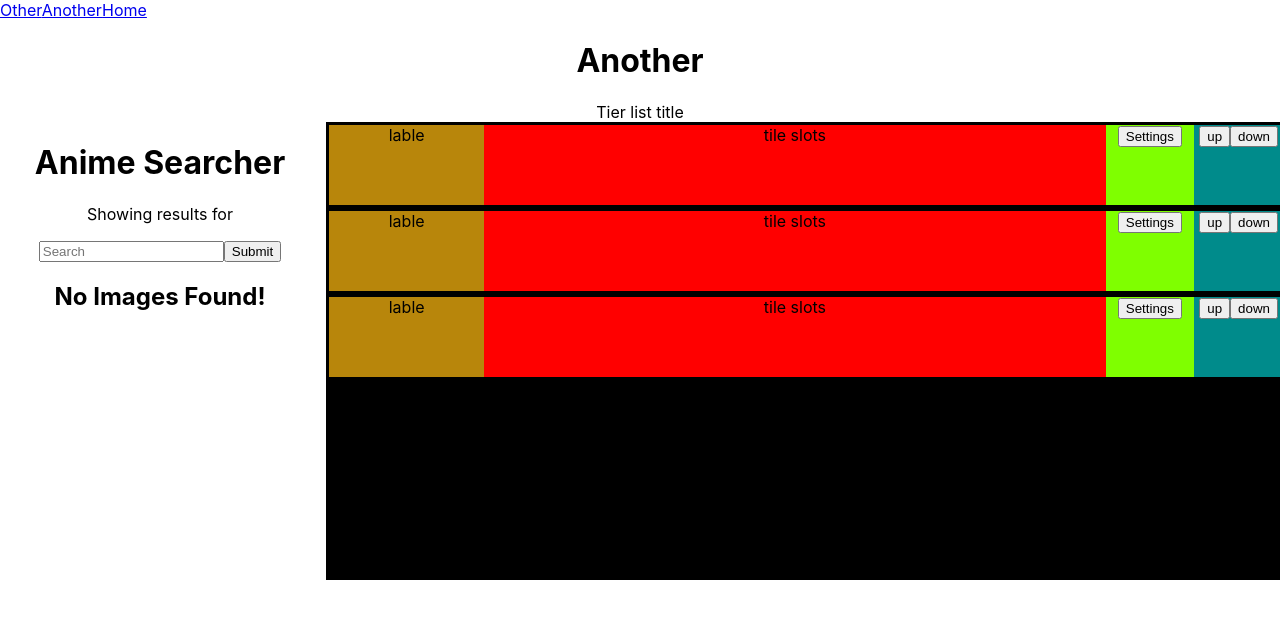
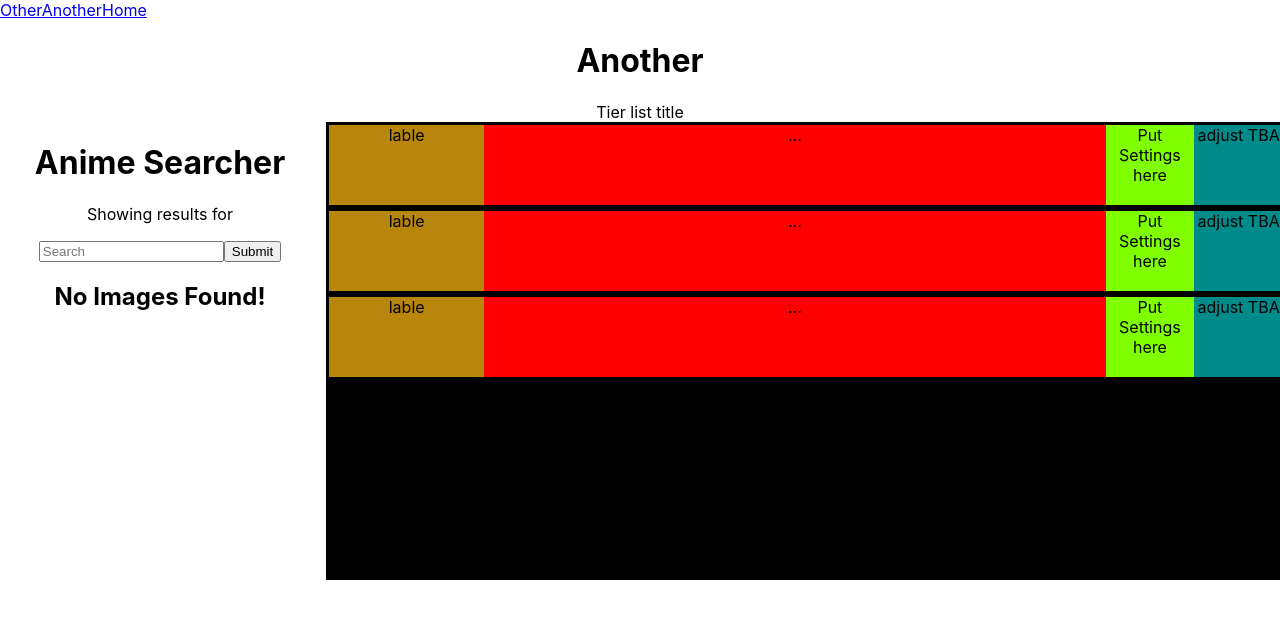
Before and after one commit to buggydev1/better-tier-front, a React (Create React App) app: page /#/another in a window 1280 px wide. Shown: the top 618 px of the page. Built offline with nearby package versions, Linux system fonts and the light colour scheme.

Commit message:
MVP, can't get dragging between list working

```diff
--- a/src/Components/Other/Other.js
+++ b/src/Components/Other/Other.js
@@ -4,7 +4,7 @@ import SearchResults from "../SearchResults/SearchResults"
 import SearchAnime from "../SearchAnime/SearchAnime";
 import React, { useState } from 'react';
 import SearchHeader from "../SearchResults/SearchHeader"
-import { DragDropContext, Droppable, Draggable } from 'react-beautiful-dnd';
+import { DragDropContext} from 'react-beautiful-dnd';
 
 
 function Other(props) {
@@ -17,7 +17,7 @@ function Other(props) {
   const [ tileData, getTileData] = useState([]);
   const [searchString, setSearchString] = useState('');
   const [lastSearch, setLastSearch] =useState('')
-  const [tileRank, updateTileRank] = useState(tileData);
+
 
 function tileMaker (tile) {
   getTileData([...tileData, tile])
@@ -55,6 +55,18 @@ function tileMaker (tile) {
 
 
 
+
+  function handleOnDragEnd(result) {
+    if (!result.destination) return;
+    const items = Array.from(tileData);
+    const [reorderedItem] = items.splice(result.source.index, 1);
+    items.splice(result.destination.index, 0, reorderedItem);
+
+    getTileData(items);
+    console.log(result)
+  }
+
+
   return (
     <div className="App">
       <h1>{props.page}</h1>
@@ -70,15 +82,15 @@ function tileMaker (tile) {
           <SearchResults results={images} tile={tileMaker}/>
         </div>
         <div className="tier-maker">
-          <DragDropContext>
+        <DragDropContext onDragEnd={handleOnDragEnd}>
 
 
-            <Layout></Layout>
-            <Layout></Layout>
-            <Layout></Layout>
+            <Layout id="tier1"></Layout>
+            <Layout id={"tier2"}></Layout>
+            <Layout id={"tier3"}></Layout>
 
 
-              <TileHolder tile={tileData} >
+              <TileHolder tile={tileData} dropId={"holder"} >
 
               </TileHolder>
 
--- a/src/Components/SearchResults/SearchResults.js
+++ b/src/Components/SearchResults/SearchResults.js
@@ -10,7 +10,7 @@ const SearchResults = ({ results, tile }) => {
       <div className="gallery">
 
         {results.map(image => (
-            <div onClick={() => tile(image)} key={image.id} className="gif">
+            <div onClick={() => tile(image)} key={image.mal_id} className="gif">
 
                 <input type='image' className='results' src={image.image_url} alt={image.name} />
 
--- a/src/Components/TierContainer/TierContainer.js
+++ b/src/Components/TierContainer/TierContainer.js
@@ -1,4 +1,6 @@
-export default function Layout () {
+import {Droppable } from 'react-beautiful-dnd';
+
+export default function Layout ( {id} ) {
 return(
     <div>
 
@@ -7,15 +9,20 @@ return(
                 <div className='labal'>
                     <span>lable</span>
                 </div>
-                <div className='tier-sort'>
-                    tile slots
-                </div>
+                <Droppable droppableId={id}>
+                    {(provided) => (
+                    <div className='tier-sort'{...provided.droppableProps} ref={provided.innerRef}>
+                          ...
+                        {provided.placeholder}
+                    </div>
+                    )}
+                </Droppable>
                 <div className='setting'>
-                    <button>Settings</button>
+                    <span>Put Settings here</span>
                 </div>
                 <div className='move-buttons'>
-                    <button>up</button>
-                    <button>down</button>
+                    <span>adjust TBA</span>
+
                 </div>
             </div>
         </div>
--- a/src/Components/TileHolders/TileHolder.js
+++ b/src/Components/TileHolders/TileHolder.js
@@ -1,6 +1,6 @@
 
 import {Draggable, Droppable } from 'react-beautiful-dnd';
-export default function TileHolder ({tile}){
+export default function TileHolder ({tile, dropId}){
     const getname = (image) => {
        if (image.anime[0] === undefined) {
            return image.manga[0].name
@@ -10,13 +10,13 @@ export default function TileHolder ({tile}){
     }
 
     return (
-        <Droppable droppableId="tier-holder">
+        <Droppable droppableId={dropId}>
               {(provided) =>(
         <div className='tile-holder' {...provided.droppableProps} ref={provided.innerRef}>
              ...
             {provided.placeholder}
             {tile.map((image, index)=>{
-                return  <Draggable key={image.name} draggableId={image.name} index={index}>
+                return  <Draggable key={image.mal_id} draggableId={image.name} index={index}>
                             {(provided) => (
                             <div className="tile-render" ref={provided.innerRef} {...provided.draggableProps} {...provided.dragHandleProps} >
                                 <span>Name: {image.name}
```
Also changed, not shown: src/tier_data.js (added, +22 -0 lines).
